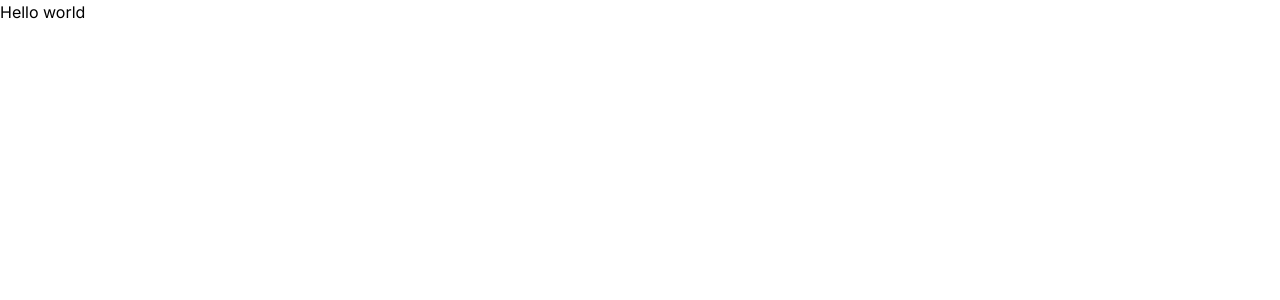
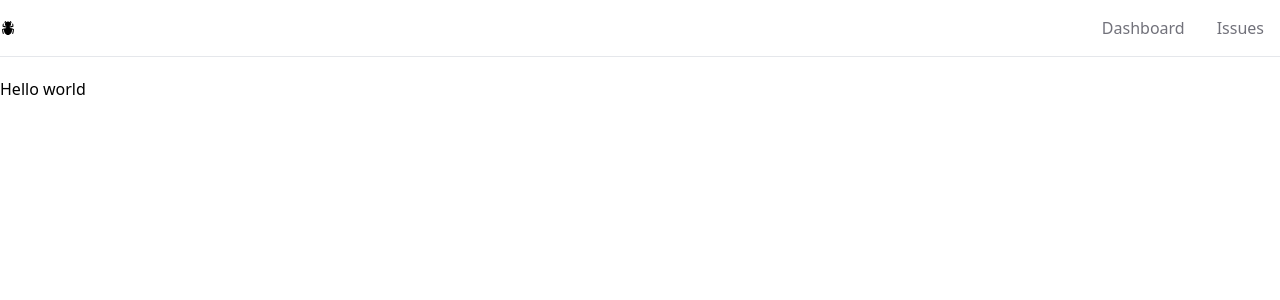
Before and after one commit to RammahKarpous/issue-tracker, a Next.js app: page / in a window 1280 px wide. Shown: the top 300 px of the page. Built offline with nearby package versions, Linux system fonts and the light colour scheme.

Commit message:
feat: create navigation bar

```diff
--- a/app/layout.tsx
+++ b/app/layout.tsx
@@ -1,8 +1,6 @@
 import type { Metadata } from 'next'
-import { Inter } from 'next/font/google'
 import './globals.css'
-
-const inter = Inter({ subsets: ['latin'] })
+import Navigation from '@/components/Navigation'
 
 export const metadata: Metadata = {
 	title: 'Create Next App',
@@ -16,7 +14,13 @@ export default function RootLayout({
 }) {
 	return (
 		<html lang="en">
-      <body className={inter.className}>{children}</body>
+			<body>
+				<Navigation />
+
+				<main>
+					{children}
+				</main>
+			</body>
 		</html>
 	)
 }
--- /dev/null
+++ b/components/Navigation.tsx
@@ -0,0 +1,31 @@
+import Link from 'next/link'
+import React from 'react'
+
+import { HiBugAnt } from 'react-icons/hi2'
+
+const Navigation = () => {
+
+    const links = [
+        { name: 'Dashboard', href: '/' },
+        { name: 'Issues', href: '/issues' }
+    ]
+
+    return (
+        <nav className='flex items-center justify-between container m-auto border-b border-gray-200 mb-5'>
+            <Link href="/"><HiBugAnt /></Link>
+
+            <ul className='flex'>
+                { links.map( link =>
+                    <li key={link.href}>
+                        <Link
+                            className='p-4 text-zinc-500 hover:text-zinc-800 inline-block transition-colors'
+                            href={link.href}>{link.name}
+                        </Link>
+                    </li>
+                ) }
+            </ul>
+        </nav>
+    )
+}
+
+export default Navigation
```
Also changed, not shown: package.json (+5 -4 lines), 1 other file (tests, documents, lock files or other folders). Lines whose indentation alone changed are shown as unchanged.
